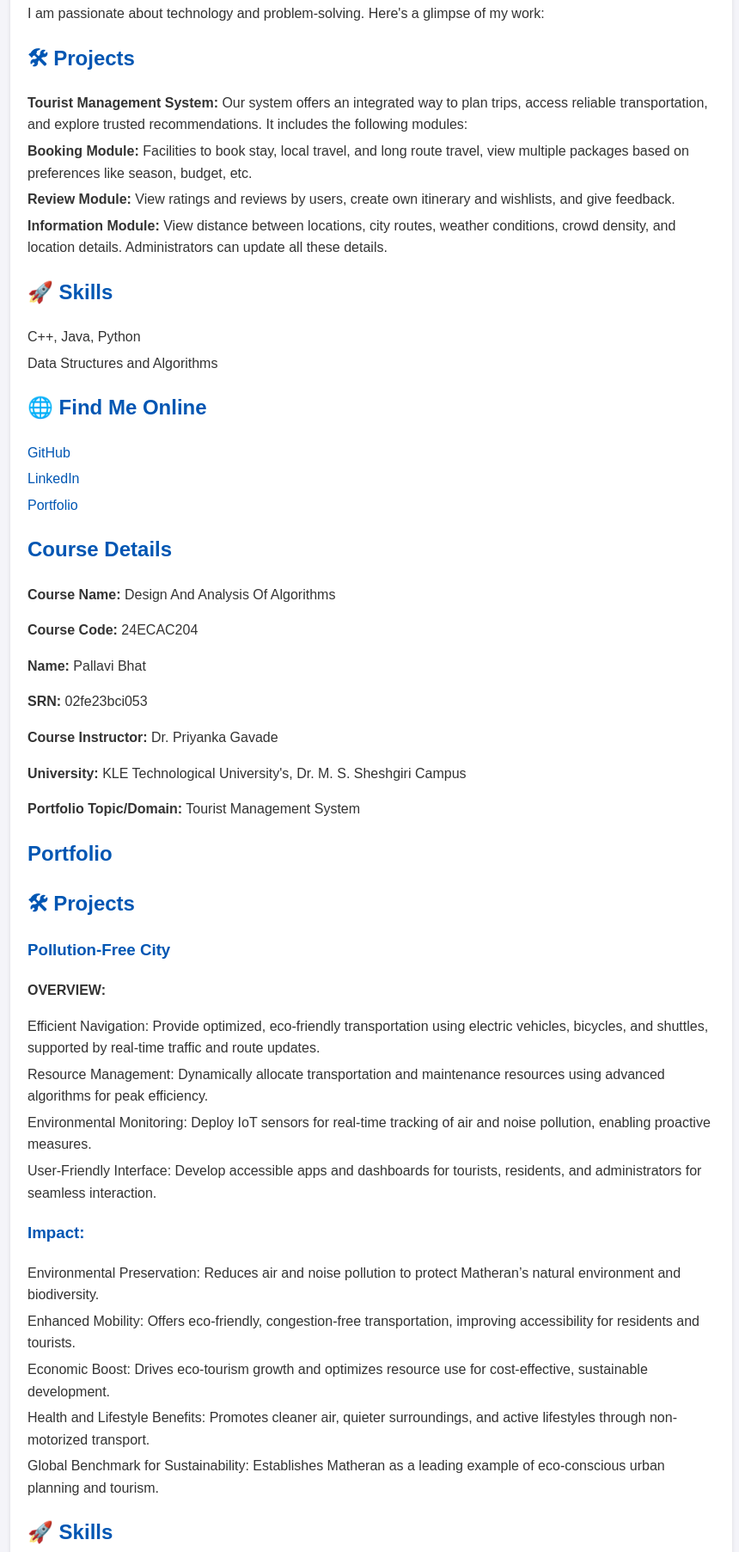
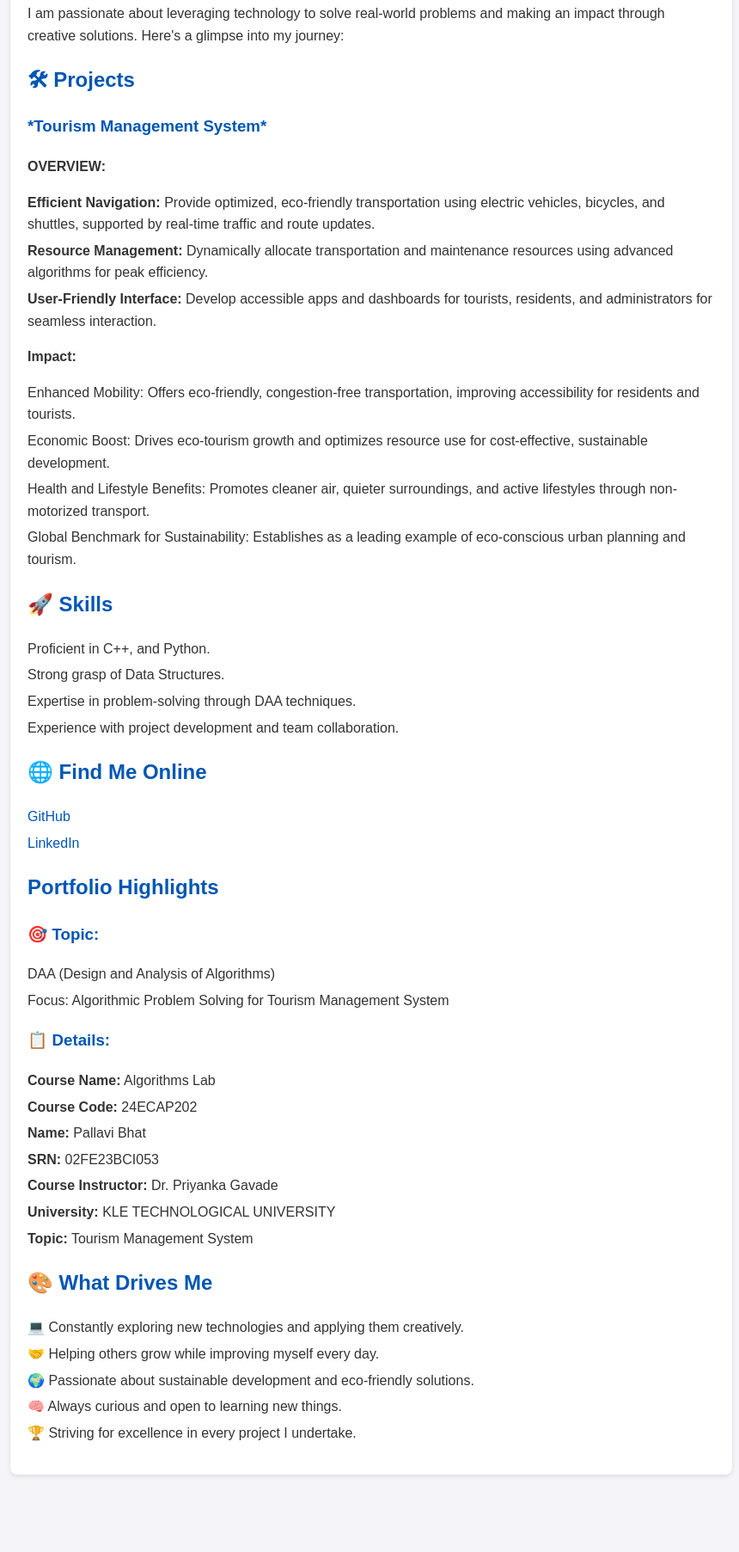
Before and after one commit to Pallavimbhat/oTurist-management-system.github.io, a plain HTML site: page index.html in a window 1280 px wide. Shown: the part 131-1936 px from the top of the page at 86% size, without its empty margins (208-1068 px from the left). After the commit the page ends 1866 px from the top, so only its background shows below. Drawn offline with Linux system fonts and the light colour scheme.

Commit message:
Update index.html

```diff
--- a/index.html
+++ b/index.html
@@ -46,96 +46,56 @@
 </head>
 <body>
     <div class="container">
-        <h1>Hello, I'm <span>Pallavi</span> 👋</h1>
-        <p>I am passionate about technology and problem-solving. Here's a glimpse of my work:</p>
+        <h1>Hello, I'm Pallavi Bhat👋</h1>
+        <p>I am passionate about leveraging technology to solve real-world problems and making an impact through creative solutions. Here's a glimpse into my journey:</p>
 
         <h2>🛠 Projects</h2>
+        <h3>*Tourism Management System*</h3>
+        <p><strong>OVERVIEW:</strong></p>
         <ul>
-            <li><strong>Tourist Management System:</strong> Our system offers an integrated way to plan trips, access reliable transportation, and explore trusted recommendations. It includes the following modules:
-                <ul>
-                    <li><strong>Booking Module:</strong> Facilities to book stay, local travel, and long route travel, view multiple packages based on preferences like season, budget, etc.</li>
-                    <li><strong>Review Module:</strong> View ratings and reviews by users, create own itinerary and wishlists, and give feedback.</li>
-                    <li><strong>Information Module:</strong> View distance between locations, city routes, weather conditions, crowd density, and location details. Administrators can update all these details.</li>
-                </ul>
-            </li>
+            <li><strong>Efficient Navigation:</strong> Provide optimized, eco-friendly transportation using electric vehicles, bicycles, and shuttles, supported by real-time traffic and route updates.</li>
+            <li><strong>Resource Management:</strong> Dynamically allocate transportation and maintenance resources using advanced algorithms for peak efficiency.</li>
+            <li><strong>User-Friendly Interface:</strong> Develop accessible apps and dashboards for tourists, residents, and administrators for seamless interaction.</li>
+        </ul>
+
+        <p><strong>Impact:</strong></p>
+        <ul>
+            <li>Enhanced Mobility: Offers eco-friendly, congestion-free transportation, improving accessibility for residents and tourists.</li>
+            <li>Economic Boost: Drives eco-tourism growth and optimizes resource use for cost-effective, sustainable development.</li>
+            <li>Health and Lifestyle Benefits: Promotes cleaner air, quieter surroundings, and active lifestyles through non-motorized transport.</li>
+            <li>Global Benchmark for Sustainability: Establishes as a leading example of eco-conscious urban planning and tourism.</li>
         </ul>
 
         <h2>🚀 Skills</h2>
         <ul>
-            <li>C++, Java, Python</li>
-            <li>Data Structures and Algorithms</li>
+            <li>Proficient in C++, and Python.</li>
+            <li>Strong grasp of Data Structures.</li>
+            <li>Expertise in problem-solving through DAA techniques.</li>
+            <li>Experience with project development and team collaboration.</li>
         </ul>
 
         <h2>🌐 Find Me Online</h2>
         <ul>
             <li><a href="https://github.com/Pallavimbhat">GitHub</a></li>
-            <li><a href="https://www.linkedin.com/in/pallavi-bhat-6a8a15300/?utm_source=share&utm_campaign=share_via&utm_content=profile&utm_medium=android_app">LinkedIn</a></li>
-            <li><a href="https://portfolio.com">Portfolio</a></li>
-        </ul>
-
-        <h2>Course Details</h2>
-        <p><strong>Course Name:</strong> Design And Analysis Of Algorithms</p>
-        <p><strong>Course Code:</strong> 24ECAC204</p>
-        <p><strong>Name:</strong> Pallavi Bhat</p>
-        <p><strong>SRN:</strong> 02fe23bci053</p>
-        <p><strong>Course Instructor:</strong> Dr. Priyanka Gavade</p>
-        <p><strong>University:</strong> KLE Technological University's, Dr. M. S. Sheshgiri Campus</p>
-        <p><strong>Portfolio Topic/Domain:</strong> Tourist Management System</p>
-
-        <h2>Portfolio</h2>
-
-        <h2>🛠 Projects</h2>
-
-        <h3>Pollution-Free City</h3>
-
-        <strong>OVERVIEW:</strong>
-        <ul>
-            <li>Efficient Navigation: Provide optimized, eco-friendly transportation using electric vehicles, bicycles, and shuttles, supported by real-time traffic and route updates.</li>
-            <li>Resource Management: Dynamically allocate transportation and maintenance resources using advanced algorithms for peak efficiency.</li>
-            <li>Environmental Monitoring: Deploy IoT sensors for real-time tracking of air and noise pollution, enabling proactive measures.</li>
-            <li>User-Friendly Interface: Develop accessible apps and dashboards for tourists, residents, and administrators for seamless interaction.</li>
-        </ul>
-
-        <h3>Impact:</h3>
-        <ul>
-            <li>Environmental Preservation: Reduces air and noise pollution to protect Matheran’s natural environment and biodiversity.</li>
-            <li>Enhanced Mobility: Offers eco-friendly, congestion-free transportation, improving accessibility for residents and tourists.</li>
-            <li>Economic Boost: Drives eco-tourism growth and optimizes resource use for cost-effective, sustainable development.</li>
-            <li>Health and Lifestyle Benefits: Promotes cleaner air, quieter surroundings, and active lifestyles through non-motorized transport.</li>
-            <li>Global Benchmark for Sustainability: Establishes Matheran as a leading example of eco-conscious urban planning and tourism.</li>
-        </ul>
-
-        <h2>🚀 Skills</h2>
-        <ul>
-            <li>Proficient in C++, **Java, and **Python.</li>
-            <li>Strong grasp of Data Structures and Algorithms.</li>
-            <li>Expertise in problem-solving through advanced DAA techniques.</li>
-            <li>Experience with project development and team collaboration.</li>
-        </ul>
-
-        <h2>🌐 Find Me Online</h2>
-        <ul>
-            <li><a href="https://halkarnirashmi.github.io/portfolioo.github.io/">GitHub</a></li>
-            <li><a href="https://www.linkedin.com/in/rashmi-halkarni-ab4a13300/">LinkedIn</a></li>
+            <li><a href="https://www.linkedin.com/in/pallavi-bhat-6a8a15300?utm_source=share&utm_campaign=share_via&utm_content=profile&utm_medium=android_app">LinkedIn</a></li>
         </ul>
 
         <h2>Portfolio Highlights</h2>
-
         <h3>🎯 Topic:</h3>
         <ul>
             <li>DAA (Design and Analysis of Algorithms)</li>
-            <li>Focus: Algorithmic Problem Solving for Pollution cities</li>
+            <li>Focus: Algorithmic Problem Solving for Tourism Management System</li>
         </ul>
 
         <h3>📋 Details:</h3>
         <ul>
             <li><strong>Course Name:</strong> Algorithms Lab</li>
             <li><strong>Course Code:</strong> 24ECAP202</li>
-            <li><strong>Name:</strong> Rashmi Halkarni</li>
-            <li><strong>SRN:</strong> 02FE23BCI050</li>
+            <li><strong>Name:</strong> Pallavi Bhat</li>
+            <li><strong>SRN:</strong> 02FE23BCI053</li>
             <li><strong>Course Instructor:</strong> Dr. Priyanka Gavade</li>
             <li><strong>University:</strong> KLE TECHNOLOGICAL UNIVERSITY</li>
-            <li><strong>Topic:</strong> Pollution-Free City</li>
+            <li><strong>Topic:</strong> Tourism Management System</li>
         </ul>
 
         <h2>🎨 What Drives Me</h2>
@@ -146,8 +106,6 @@
             <li>🧠 Always curious and open to learning new things.</li>
             <li>🏆 Striving for excellence in every project I undertake.</li>
         </ul>
-
-        <p class="quote">“The only way to do great work is to love what you do.” – Steve Jobs</p>
     </div>
 </body>
 </html>
```
